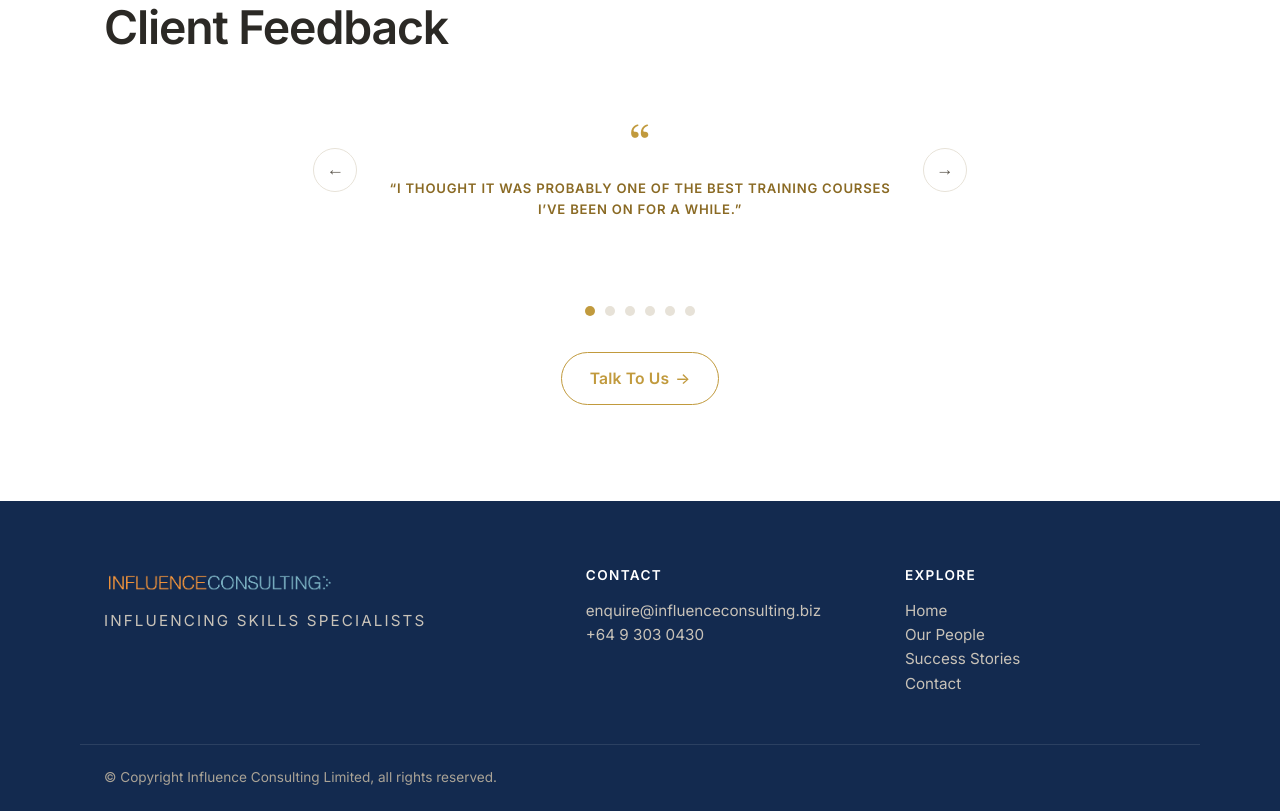
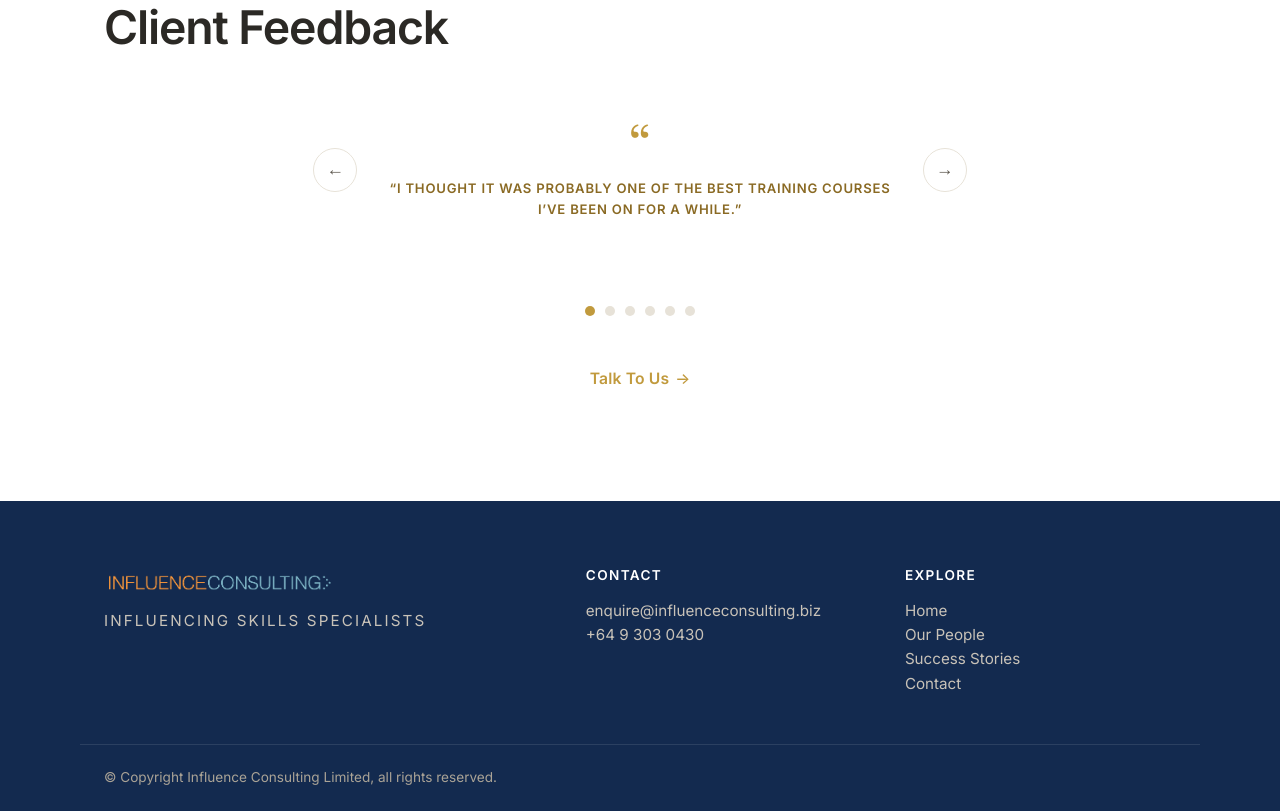
Before and after one commit to KKICL12/influence-consulting-site, a plain HTML site: page index.html in a window 1280 px wide. Shown: the part 2337-3148 px from the top of the page. Drawn offline with Linux system fonts and the light colour scheme.

Commit message:
Talk To Us: remove border

```diff
--- a/style.css
+++ b/style.css
@@ -26,7 +26,7 @@ p{color:var(--ink-soft)}
 .btn{display:inline-flex;align-items:center;background:transparent;color:#fff;padding:13px 28px;border-radius:999px;text-decoration:none;font-weight:600;font-size:.98rem;letter-spacing:.01em;transition:.2s;border:1.5px solid rgba(193,154,61,.55)}
 .btn::after{content:" \2192";font-weight:500;margin-left:6px}
 .btn:hover{background:var(--gold);color:var(--navy-deep);border-color:var(--gold)}
-.btn-gold{background:transparent;color:var(--gold);border-color:var(--gold)}
+.btn-gold{background:transparent;color:var(--gold);border-color:transparent}
 .btn-gold:hover{background:var(--gold);color:var(--navy-deep);border-color:var(--gold)}
 .btn-sm{padding:9px 20px;font-size:.9rem;border-color:rgba(193,154,61,.45)}
 .btn-sm::after{content:""}
```
